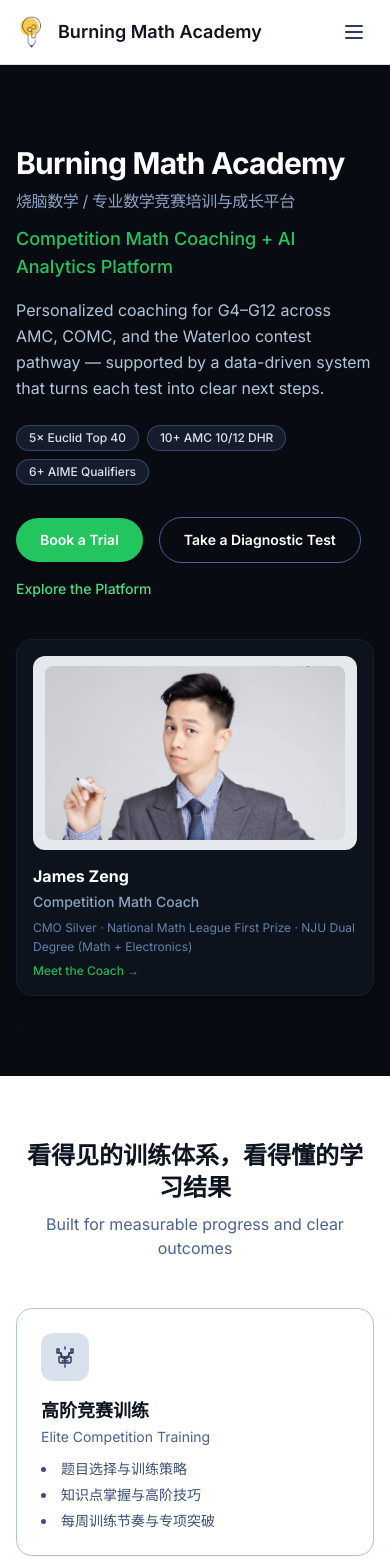
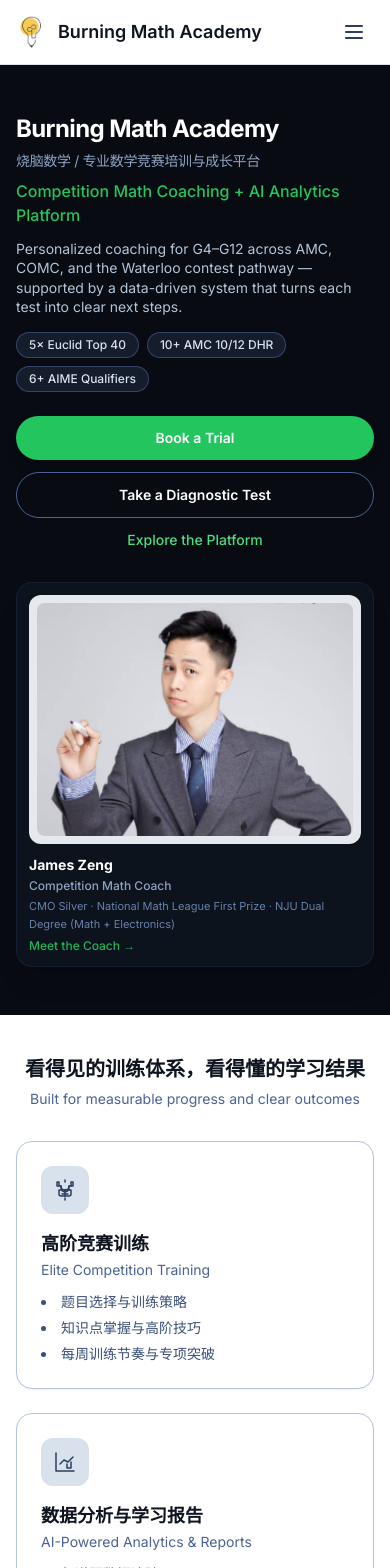
Before and after one commit to SheeepJMS/burningmath, a Next.js app: page / in a window 390 px wide. Shown: the top 1568 px of the page. Built offline with nearby package versions, Linux system fonts and the light colour scheme.

Commit message:
feat: add sitemap, mobile layout, siteBaseUrl

```diff
--- a/app/globals.css
+++ b/app/globals.css
@@ -15,6 +15,7 @@
 
 body {
   @apply bg-white text-navy-900 antialiased;
+  overflow-x: hidden;
 }
 
 html {
--- a/components/FeatureCards.tsx
+++ b/components/FeatureCards.tsx
@@ -40,17 +40,17 @@
 
 export function FeatureCards() {
   return (
-    <section className="bg-white py-16 sm:py-20 lg:py-24">
-      <div className="mx-auto max-w-7xl px-4 sm:px-6 lg:px-8">
+    <section className="bg-white py-10 sm:py-16 md:py-20 lg:py-24">
+      <div className="mx-auto w-full max-w-7xl px-4 sm:px-6 lg:px-8">
         <div className="text-center">
-          <h2 className="text-2xl font-bold text-navy-900 sm:text-3xl lg:text-4xl">
+          <h2 className="text-xl font-bold text-navy-900 sm:text-2xl md:text-3xl lg:text-4xl">
             看得见的训练体系，看得懂的学习结果
           </h2>
-          <p className="mt-2 text-base font-normal text-navy-500 sm:text-lg">
+          <p className="mt-1.5 text-sm font-normal text-navy-500 sm:mt-2 sm:text-base md:text-lg">
             Built for measurable progress and clear outcomes
           </p>
         </div>
-        <div className="mt-12 grid gap-8 sm:grid-cols-2 lg:grid-cols-3">
+        <div className="mt-8 grid gap-6 sm:grid-cols-2 sm:gap-8 lg:grid-cols-3">
           {cards.map((card, i) => (
             <motion.article
               key={card.titleZh}
--- a/components/Hero.tsx
+++ b/components/Hero.tsx
@@ -17,21 +17,22 @@
 
   return (
     <section className="relative overflow-hidden bg-navy-950 text-white">
-      <div className="mx-auto grid max-w-7xl grid-cols-1 gap-10 px-4 py-20 sm:px-6 lg:grid-cols-2 lg:gap-16 lg:py-28 lg:px-8">
-        {/* Left: headline, subtitle, body, 3 chips, CTAs only */}
-        <div className="flex flex-col justify-center">
+      {/* Full-width mobile container; desktop keeps max-w-7xl two-column grid */}
+      <div className="mx-auto w-full max-w-7xl grid grid-cols-1 gap-8 px-4 py-12 sm:px-5 sm:py-16 md:gap-10 md:py-20 lg:grid-cols-2 lg:gap-16 lg:px-8 lg:py-28">
+        {/* A. Brand/title block → B. Chips → C. CTAs (mobile: vertical stack); desktop: left column */}
+        <div className="flex min-w-0 flex-col justify-center">
           <motion.div
             initial={{ opacity: 0, y: 12 }}
             animate={{ opacity: 1, y: 0 }}
             transition={{ duration: 0.4 }}
           >
-            <h1 className="text-3xl font-bold tracking-tight sm:text-4xl lg:text-5xl">
+            <h1 className="text-2xl font-bold tracking-tight sm:text-3xl md:text-4xl lg:text-5xl">
               {siteConfig.brand.name}
             </h1>
-            <p className="mt-2 text-base font-normal tracking-tight text-navy-300 sm:text-lg">
+            <p className="mt-1.5 text-sm font-normal tracking-tight text-navy-300 sm:mt-2 sm:text-base md:text-lg">
               烧脑数学 / 专业数学竞赛培训与成长平台
             </p>
-            <p className="mt-3 text-lg font-medium text-accent sm:text-xl">
+            <p className="mt-2 text-base font-medium text-accent sm:mt-3 sm:text-lg md:text-xl">
               {siteConfig.brand.tagline}
             </p>
           </motion.div>
@@ -39,16 +40,17 @@
             initial={{ opacity: 0, y: 12 }}
             animate={{ opacity: 1, y: 0 }}
             transition={{ duration: 0.4, delay: 0.06 }}
-            className="mt-4 max-w-xl text-navy-200 text-base leading-relaxed"
+            className="mt-3 max-w-xl text-navy-200 text-sm leading-snug sm:mt-4 sm:text-base sm:leading-relaxed md:leading-relaxed"
           >
             {heroBodyCopy}
           </motion.p>
 
+          {/* B. Results chips – wrap into 2 rows, tight spacing on mobile */}
           <motion.div
             initial={{ opacity: 0 }}
             animate={{ opacity: 1 }}
             transition={{ duration: 0.4, delay: 0.12 }}
-            className="mt-6 flex flex-wrap gap-2"
+            className="mt-4 flex flex-wrap gap-2 sm:mt-6"
           >
             {siteConfig.heroMetrics.map((m) => (
               <span
@@ -60,47 +62,48 @@
             ))}
           </motion.div>
 
+          {/* C. CTAs – mobile: vertical stack, full-width buttons; desktop: row */}
           <motion.div
             initial={{ opacity: 0, y: 8 }}
             animate={{ opacity: 1, y: 0 }}
             transition={{ duration: 0.4, delay: 0.2 }}
-            className="mt-8 flex flex-wrap items-center gap-4"
+            className="mt-6 flex flex-col gap-3 sm:mt-8 md:flex-row md:flex-wrap md:items-center md:gap-4"
           >
             <Link
               href="/contact#booking"
-              className="inline-flex items-center justify-center rounded-full bg-accent px-6 py-3 text-sm font-semibold text-white shadow-lg transition hover:bg-accent-dark"
+              className="inline-flex w-full items-center justify-center rounded-full bg-accent px-6 py-3 text-sm font-semibold text-white shadow-lg transition hover:bg-accent-dark md:w-auto"
             >
               Book a Trial
             </Link>
             <Link
               href={siteConfig.diagnosticUrl}
-              className="inline-flex items-center justify-center rounded-full border border-navy-500 bg-transparent px-6 py-3 text-sm font-semibold text-white transition hover:bg-navy-800"
+              className="inline-flex w-full items-center justify-center rounded-full border border-navy-500 bg-transparent px-6 py-3 text-sm font-semibold text-white transition hover:bg-navy-800 md:w-auto"
             >
               Take a Diagnostic Test
             </Link>
             <Link
               href={siteConfig.platformUrl}
-              className="text-sm font-medium text-accent-light hover:underline"
+              className="text-center text-sm font-medium text-accent-light hover:underline md:text-left"
             >
               Explore the Platform
             </Link>
           </motion.div>
         </div>
 
-        {/* Right: single premium coach profile card — links to /coach */}
+        {/* D. Coach profile card – mobile: full width below CTAs; desktop: right column */}
         <motion.div
           initial={{ opacity: 0, scale: 0.98 }}
           animate={{ opacity: 1, scale: 1 }}
           transition={{ duration: 0.5, delay: 0.15 }}
-          className="flex items-center justify-center"
+          className="flex w-full items-center justify-center lg:justify-center"
         >
           <Link
             href="/coach"
-            className="block w-full max-w-[380px] rounded-2xl border border-navy-700/30 bg-navy-900/90 p-4 shadow-xl backdrop-blur-sm transition hover:border-navy-600/50 sm:p-5"
+            className="block w-full max-w-full rounded-2xl border border-navy-700/30 bg-navy-900/90 p-3 shadow-xl backdrop-blur-sm transition hover:border-navy-600/50 sm:p-4 lg:max-w-[380px] lg:p-5"
           >
-            {/* Portrait area – slightly shorter, more breathing room, softer background */}
+            {/* Portrait – mobile-friendly aspect, no fixed width */}
             <div className="relative w-full overflow-hidden rounded-xl bg-slate-100/95">
-              <div className="relative mx-auto flex aspect-[5/3] max-w-full items-center justify-center px-3 py-2.5 sm:px-4 sm:py-3">
+              <div className="relative mx-auto flex aspect-[4/3] max-w-full items-center justify-center px-2 py-2 sm:aspect-[5/3] sm:px-4 sm:py-3">
                 <div className="relative h-full w-full overflow-hidden rounded-lg">
                   {showCoachPlaceholder ? (
                     <div className="flex h-full w-full items-center justify-center bg-slate-200 text-slate-500 text-xs">
@@ -112,7 +115,7 @@
                       alt="James Zeng, Coach"
                       fill
                       className="object-cover object-top"
-                      sizes="360px"
+                      sizes="(max-width: 1023px) 100vw, 360px"
                       unoptimized
                       onError={() =>
                         coachCardError
@@ -125,18 +128,18 @@
               </div>
             </div>
 
-            {/* Text block under portrait – clear hierarchy, relaxed spacing */}
-            <div className="mt-4 space-y-1.5 text-left">
-              <p className="text-base font-bold leading-tight text-white sm:text-lg">
+            {/* Text block – tighter on mobile */}
+            <div className="mt-3 space-y-1 text-left sm:mt-4 sm:space-y-1.5">
+              <p className="text-sm font-bold leading-tight text-white sm:text-base md:text-lg">
                 James Zeng
               </p>
-              <p className="text-sm font-medium leading-snug text-navy-300">
+              <p className="text-xs font-medium leading-snug text-navy-300 sm:text-sm">
                 Competition Math Coach
               </p>
-              <p className="text-xs leading-relaxed text-navy-400">
+              <p className="text-[11px] leading-relaxed text-navy-400 sm:text-xs">
                 CMO Silver · National Math League First Prize · NJU Dual Degree (Math + Electronics)
               </p>
-              <p className="mt-2 text-xs font-medium text-accent/90">Meet the Coach →</p>
+              <p className="mt-1.5 text-xs font-medium text-accent/90 sm:mt-2">Meet the Coach →</p>
             </div>
           </Link>
         </motion.div>
--- a/components/Navbar.tsx
+++ b/components/Navbar.tsx
@@ -11,7 +11,7 @@
   const [logoError, setLogoError] = useState(false);
 
   return (
-    <header className="sticky top-0 z-50 w-full border-b border-navy-200/50 bg-white/95 backdrop-blur supports-[backdrop-filter]:bg-white/80">
+    <header className="sticky top-0 z-50 w-full overflow-x-hidden border-b border-navy-200/50 bg-white/95 backdrop-blur supports-[backdrop-filter]:bg-white/80">
       <nav className="mx-auto flex max-w-7xl items-center justify-between gap-4 px-4 py-3 sm:px-6 lg:px-8">
         <Link
           href="/"
--- a/components/PlatformPreviewCarousel.tsx
+++ b/components/PlatformPreviewCarousel.tsx
@@ -66,8 +66,8 @@
   };
 
   return (
-    <section className="bg-white py-16 sm:py-20 lg:py-24">
-      <div className="mx-auto max-w-7xl px-4 sm:px-6 lg:px-8">
+    <section className="bg-white py-10 sm:py-16 md:py-20 lg:py-24">
+      <div className="mx-auto w-full max-w-7xl px-4 sm:px-6 lg:px-8">
         <div className="text-center">
           <h2 className="text-2xl font-bold text-navy-900 sm:text-3xl lg:text-4xl">
             See what parents receive after every test
--- a/siteConfig.ts
+++ b/siteConfig.ts
@@ -2,6 +2,9 @@
  * Site configuration for Burning Math Academy.
  * Edit here to change URLs, contact info, and metrics without touching components.
  */
+
+/** 网站正式访问地址，用于 sitemap、OG 等；部署到 Render 可改为 https://xxx.onrender.com */
+export const siteBaseUrl = "https://www.burningmath.com";
 
 export const siteConfig = {
   /** Navbar logo (place file in public/assets/, e.g. logo.png or logo.svg) */
```
Also changed, not shown: app/sitemap.ts (added, +21 -0 lines), components/ProgramsSection.tsx (+5 -5 lines), components/ResultsBand.tsx (+6 -6 lines).
